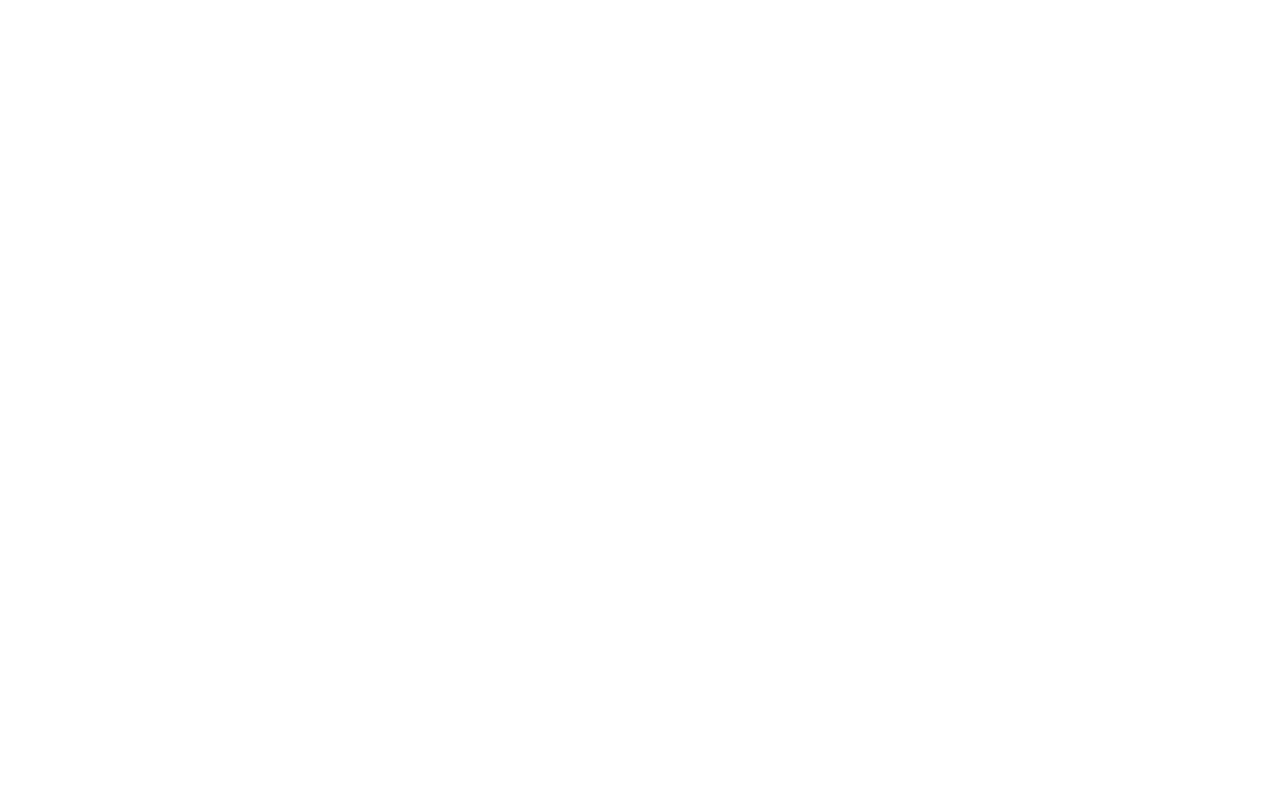
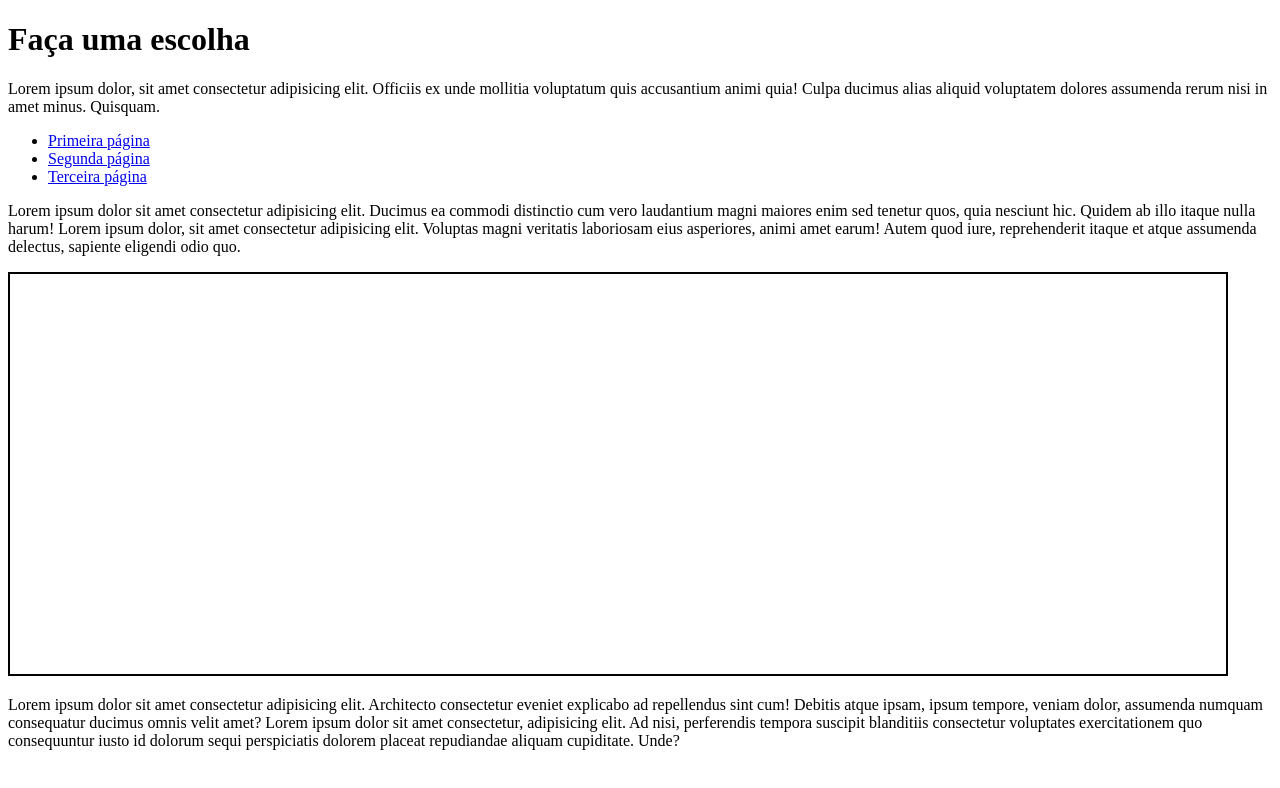
Before and after one commit to Guiiwoo/HTML-CSS, a plain HTML site: page Exercícios/ex029/iframe002.html in a window 1280 px wide. Drawn offline with Linux system fonts and the light colour scheme.

Commit message:
ex 029/2

```diff
--- a/Exercícios/ex029/iframe002.html
+++ b/Exercícios/ex029/iframe002.html
@@ -4,8 +4,30 @@
     <meta charset="UTF-8">
     <meta name="viewport" content="width=device-width, initial-scale=1.0">
     <title>Document</title>
+    <style>
+        iframe#tela{
+            width: 95vw;
+            height: 400px;
+            border: 2px solid black;
+        }
+    </style>
 </head>
 <body>
+    <h1>Faça uma escolha</h1>
+    <p>Lorem ipsum dolor, sit amet consectetur adipisicing elit. Officiis ex unde mollitia voluptatum quis accusantium animi quia! Culpa ducimus alias aliquid voluptatem dolores assumenda rerum nisi in amet minus. Quisquam.</p>
 
+    <ul>
+        <li><a href="paginas-extras/pag001.html" target="frame">Primeira página</a></li>
+        <li><a href="paginas-extras/pag002.html" target="frame">Segunda página</a></li>
+        <li><a href="paginas-extras/pag003.html" target="frame">Terceira página</a></li>
+    </ul>
+
+    <p>Lorem ipsum dolor sit amet consectetur adipisicing elit. Ducimus ea commodi distinctio cum vero laudantium magni maiores enim sed tenetur quos, quia nesciunt hic. Quidem ab illo itaque nulla harum! Lorem ipsum dolor, sit amet consectetur adipisicing elit. Voluptas magni veritatis laboriosam eius asperiores, animi amet earum! Autem quod iure, reprehenderit itaque et atque assumenda delectus, sapiente eligendi odio quo.</p>
+
+    <iframe src="" id="tela" name="frame">
+        <p>Infelizmente seu navegador não é compatível com isso</p>
+    </iframe>
+
+    <p>Lorem ipsum dolor sit amet consectetur adipisicing elit. Architecto consectetur eveniet explicabo ad repellendus sint cum! Debitis atque ipsam, ipsum tempore, veniam dolor, assumenda numquam consequatur ducimus omnis velit amet? Lorem ipsum dolor sit amet consectetur, adipisicing elit. Ad nisi, perferendis tempora suscipit blanditiis consectetur voluptates exercitationem quo consequuntur iusto id dolorum sequi perspiciatis dolorem placeat repudiandae aliquam cupiditate. Unde?</p>
 </body>
 </html>
```
Also changed, not shown: Exercícios/ex029/paginas-extras/pag002.html (added, +21 -0 lines), Exercícios/ex029/paginas-extras/pag003.html (added, +21 -0 lines).
